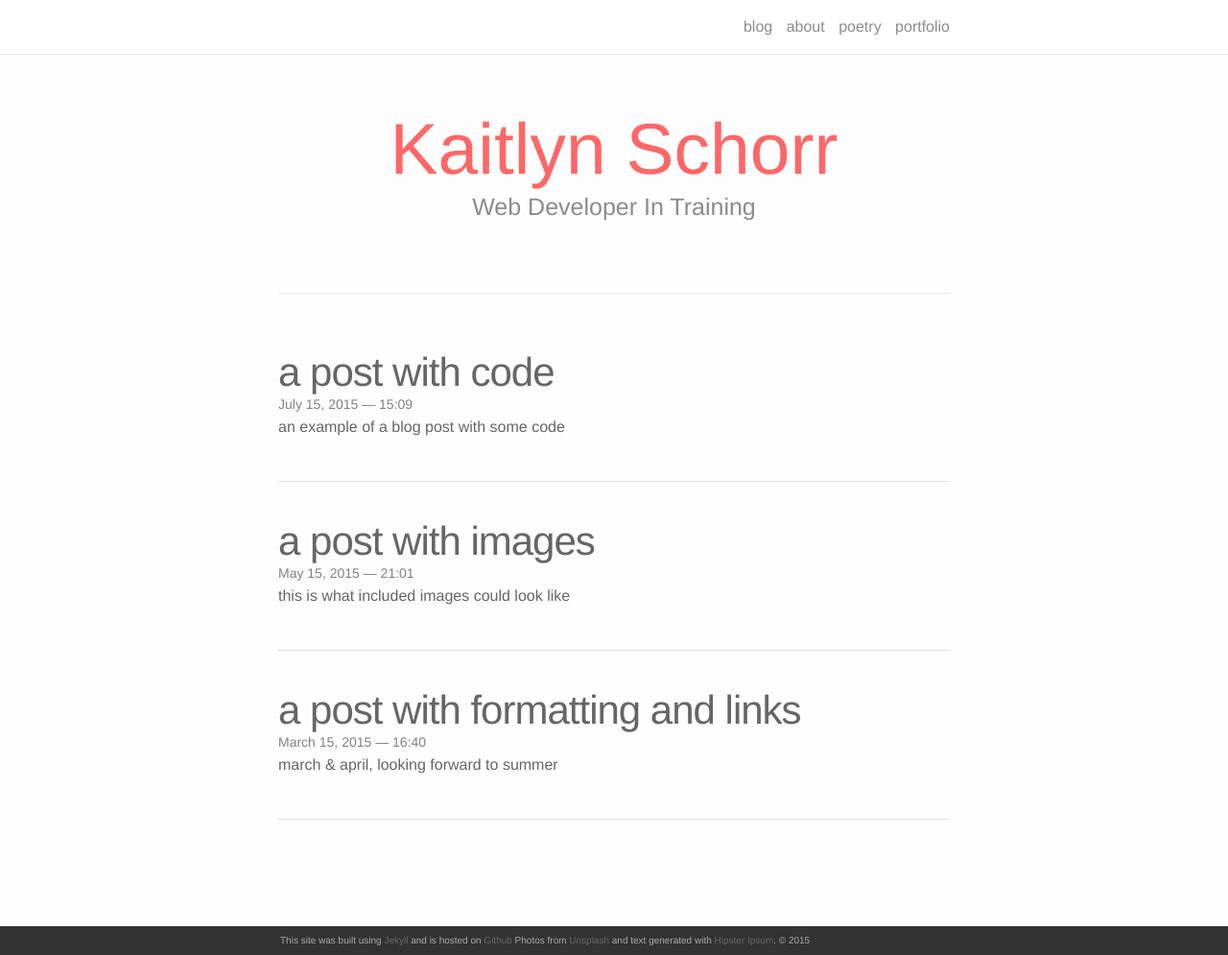
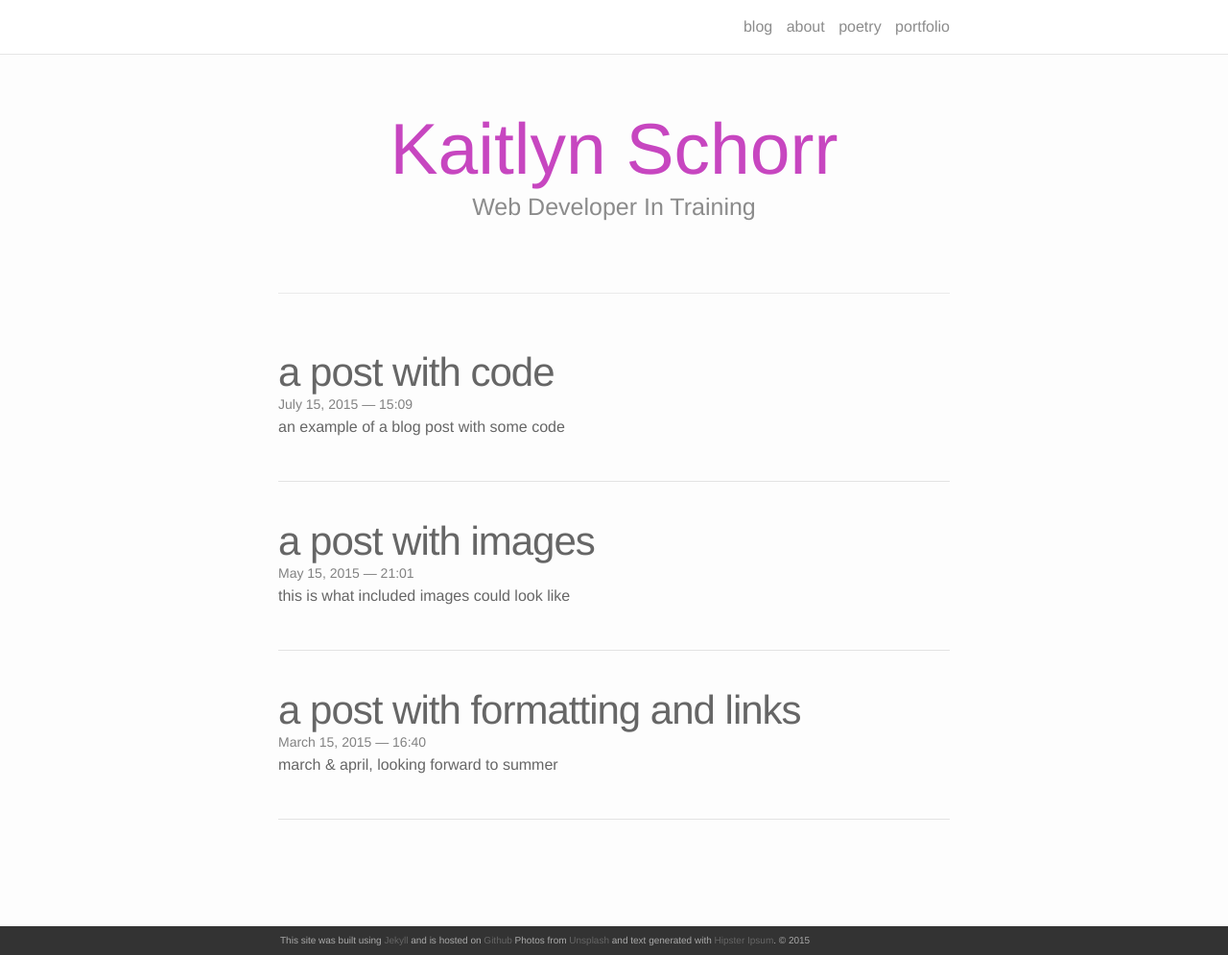
Before and after one commit to kait-schorr/kait-schorr.github.io, a Jekyll site: the page built from index.html, in a window 1280 px wide and 995 px high. Shown: the whole window at 96% size. Built offline with Jekyll 4.4.1, drawn with Linux system fonts in a browser that asks for light colours; nearby versions of some CDN libraries; the list of posts is cut into pages by our own code.

Commit message:
Update _base.scss

```diff
--- a/_sass/_base.scss
+++ b/_sass/_base.scss
@@ -37,7 +37,7 @@ $grey-color-light: #ddd;  /* navigation bar border */
 $text-color:     #666;
 
 /* Set theme color *************************/
-$theme-color:   $red;
+$theme-color:   $purple;
 
 
 /************************************************************/
```
